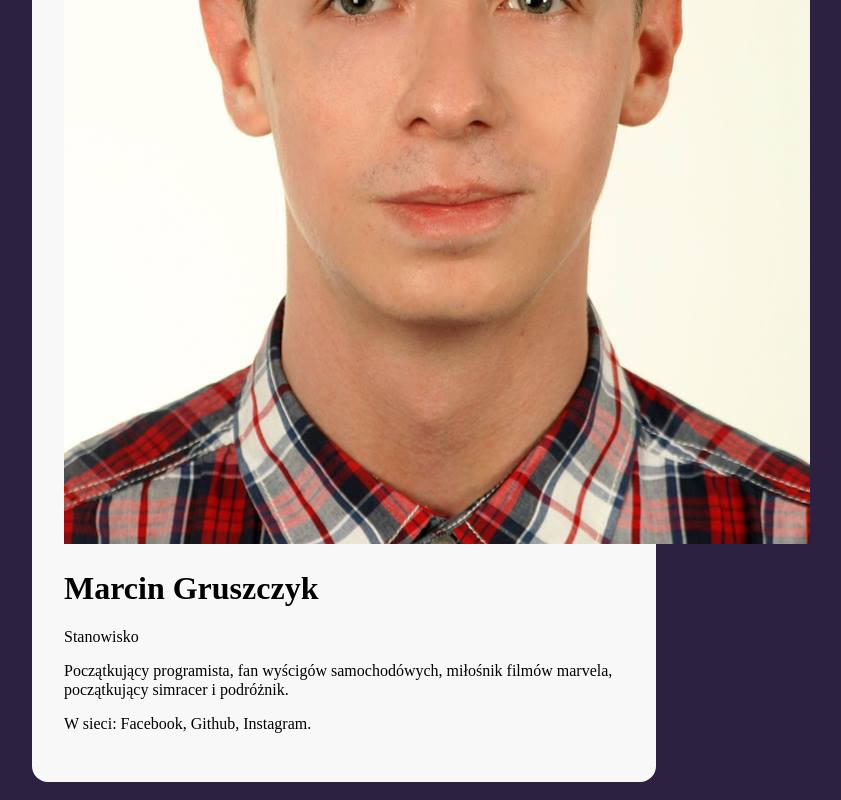
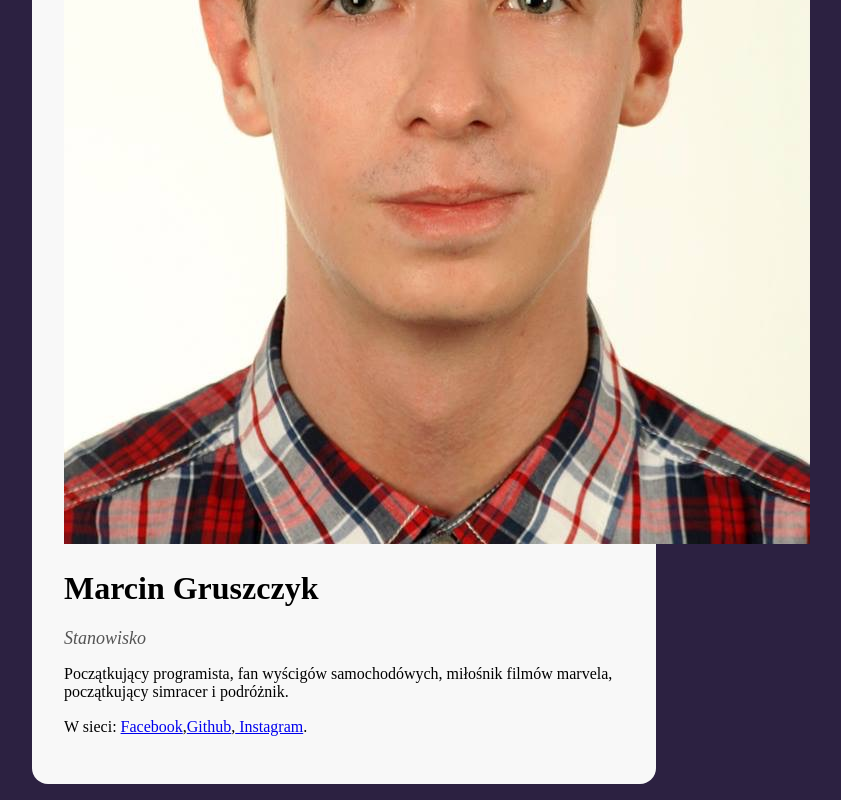
Before and after one commit to marcingruszczyk/business-card, a plain HTML site: page index.html in a window 1280 px wide. Shown: the part 464-1264 px from the top of the page, without its empty margins (296-1137 px from the left). Drawn offline with Linux system fonts and the light colour scheme.

Commit message:
Add Font styles

```diff
--- a/index.html
+++ b/index.html
@@ -20,7 +20,7 @@
           Początkujący programista, fan wyścigów samochodówych, miłośnik filmów
           marvela, początkujący simracer i podróżnik.
         </p>
-        <p class="person__description">W sieci: Facebook, Github, Instagram.</p>
+        <p class="person__description">W sieci: <a class="person__link" href="#">Facebook</a>,<a class="person__link" href="#">Github</a>,<a class="person__link" href="#"> Instagram</a>.</p>
       </article>
     </main>
   </body>
--- a/style.css
+++ b/style.css
@@ -21,3 +21,24 @@ body{
     margin: 16px;
     padding: 32px;
 }
+
+.person {
+
+}
+
+.person__description{
+
+}
+
+.personn__name {
+    font-size: 36px;
+    margin: 0;
+    font-weight: normal;
+}
+
+.person__position {
+    font-size: 18px;
+    color: #545454;
+    margin: 0;
+    font-style: italic;
+}
```
